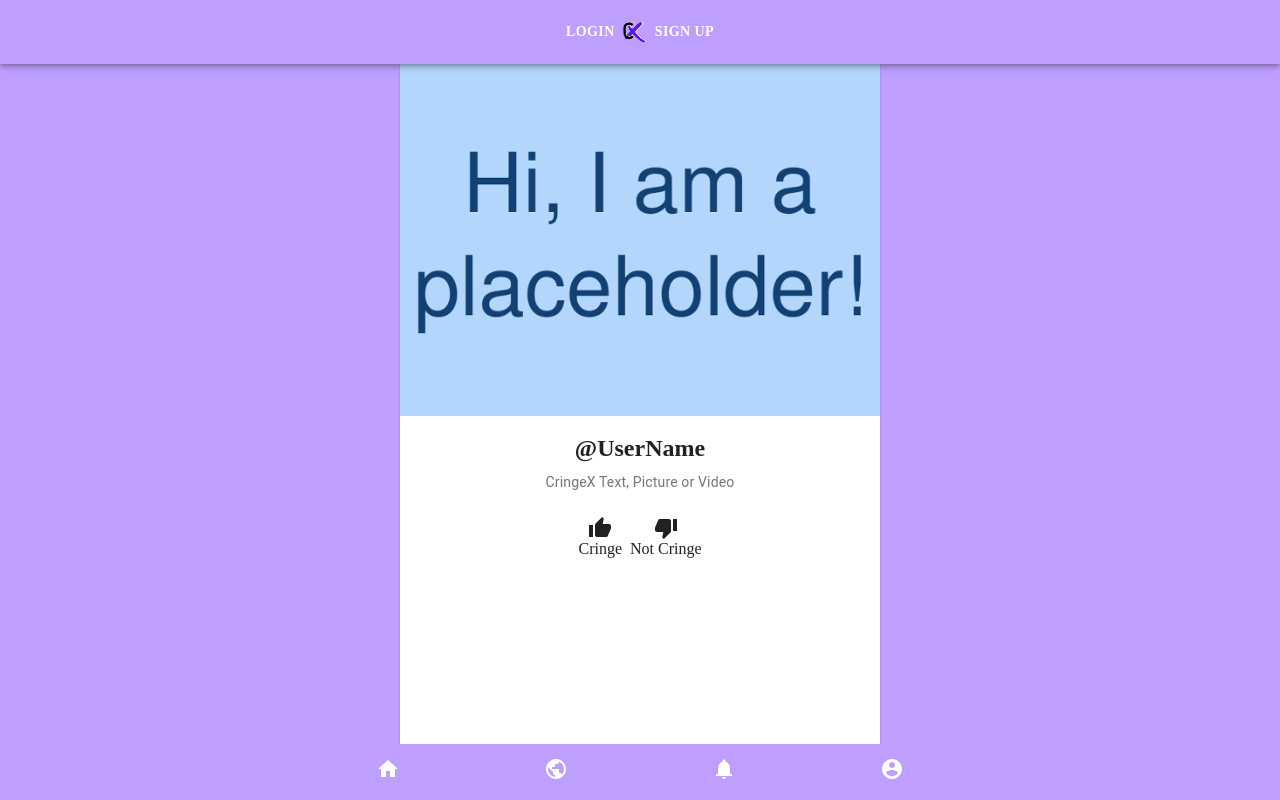
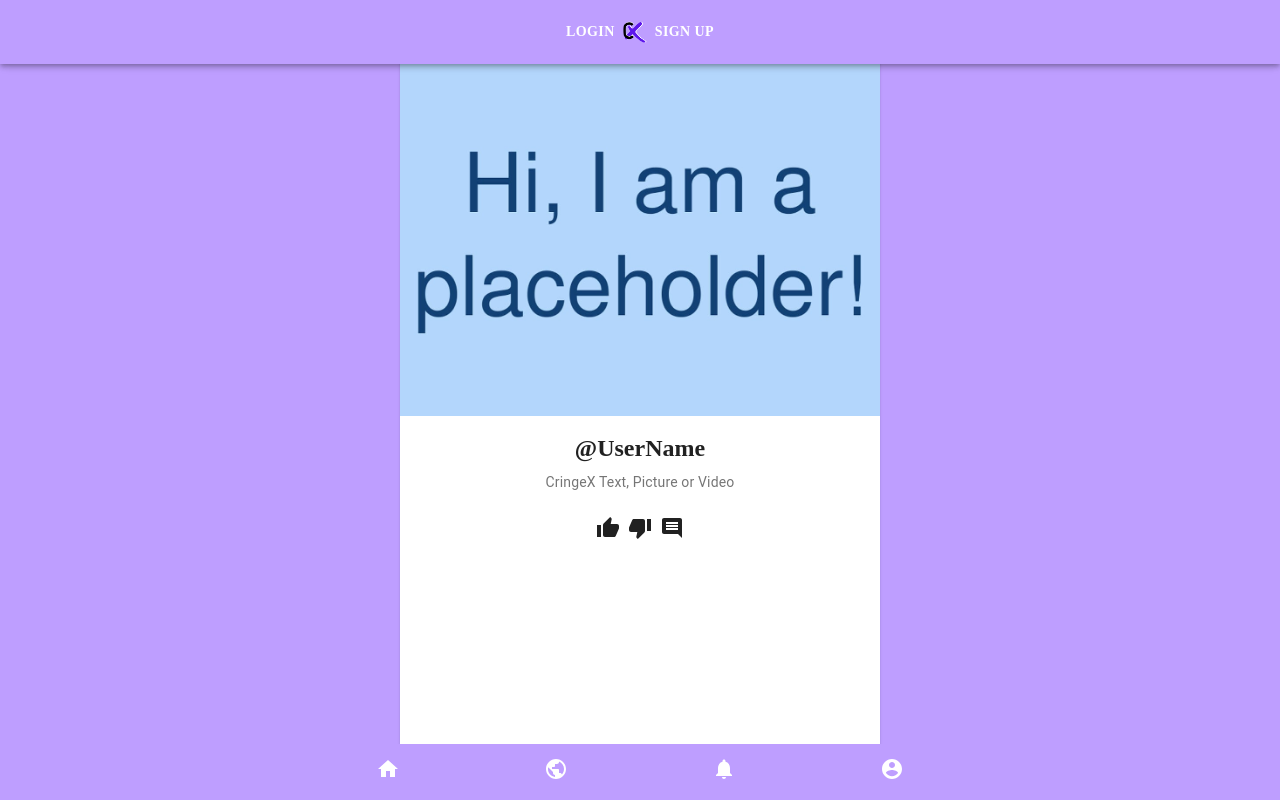
Before and after one commit to plaetzaw/CringeX, a React (Create React App) app in the folder clientside/: page /feed in a window 1280 px wide. Shown: the top 800 px of the page. Built offline with nearby package versions, Linux system fonts and the light colour scheme; a web font is replaced by a local one.

Commit message:
minor styling and added comment button on feed

```diff
--- a/clientside/src/components/FeedItem.js
+++ b/clientside/src/components/FeedItem.js
@@ -7,6 +7,7 @@ import CardContent from "@material-ui/core/CardContent";
 import CardMedia from "@material-ui/core/CardMedia";
 import Button from "@material-ui/core/Button";
 import Typography from "@material-ui/core/Typography";
+import InsertCommentIcon from "@material-ui/icons/InsertComment";
 
 import ThumbUpIcon from "@material-ui/icons/ThumbUp";
 import ThumbDownIcon from "@material-ui/icons/ThumbDown";
@@ -56,7 +57,6 @@ export class FeedItem extends Component {
                 }}
               >
                 <ThumbUpIcon />
-                <p>Cringe</p>
               </div>
               <div
                 style={{
@@ -66,7 +66,15 @@ export class FeedItem extends Component {
                 }}
               >
                 <ThumbDownIcon />
-                <p>Not Cringe</p>
+              </div>
+              <div
+                style={{
+                  display: "flex",
+                  flexDirection: "column",
+                  alignItems: "center",
+                }}
+              >
+                <InsertCommentIcon />
               </div>
             </CardActions>
           </Card>
```
